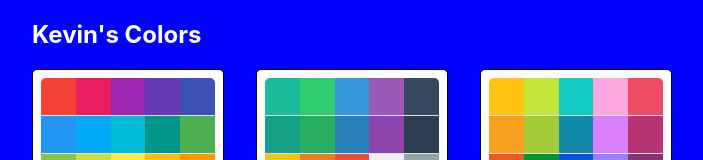
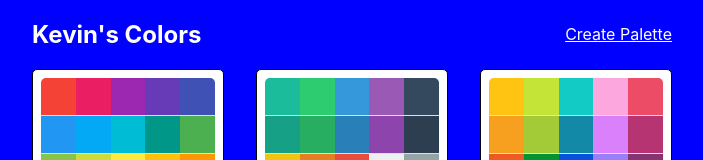
Before and after one commit to kevinapple/colors-app, a React (Create React App) app: page / in a window 1280 px wide. Shown: the top 160 px of the page, without its empty margins (288-991 px from the left). Built offline with nearby package versions, Linux system fonts and the light colour scheme.

Commit message:
Add NewPaletteForm and Link

```diff
--- a/src/App.js
+++ b/src/App.js
@@ -4,6 +4,7 @@
 import PaletteList from "./PaletteList";
 import SingleColorPalette from "./SingleColorPalette";
 import seedColors from "./seedColors";
+import NewPaletteForm from "./NewPaletteForm";
 import {generatePalette} from "./colorHelpers";
 
 class App extends Component {
@@ -15,6 +16,11 @@
   render(){
     return (
       <Switch>
+        <Route
+          exact
+          path='/palette/new'
+          render={()=> <NewPaletteForm />}
+        />
         <Route
           exact
           path='/palette/:paletteId/:colorId'
--- /dev/null
+++ b/src/NewPaletteForm.js
@@ -0,0 +1,13 @@
+import React, { Component } from 'react';
+
+class NewPaletteForm extends Component {
+    render() {
+        return (
+            <div>
+                <h1>New Palette Form </h1>
+            </div>
+        )
+    }
+}
+
+export default NewPaletteForm;
--- a/src/PaletteList.js
+++ b/src/PaletteList.js
@@ -1,4 +1,5 @@
 import React, { Component } from 'react';
+import {Link} from "react-router-dom";
 import MiniPalette from "./MiniPalette";
 import styles from "./styles/PaletteListStyles";
 import { withStyles } from '@material-ui/styles';
@@ -15,6 +16,7 @@
                 <div className={classes.container}>
                     <nav className={classes.nav}>
                         <h1>Kevin's Colors</h1>
+                        <Link to='/palette/new'>Create Palette</Link>
                     </nav>
                     <div className={classes.palettes}>
                         {palettes.map(palette => (
--- a/src/styles/PaletteListStyles.js
+++ b/src/styles/PaletteListStyles.js
@@ -17,7 +17,11 @@
         display:"flex",
         width:"100%",
         justifyContent:"space-between",
-        color:"white"
+        color:"white",
+        alignItems:"center",
+        "& a":{
+            color:"white"
+        }
     },
     palettes:{
         boxSizing:"border-box",
```
Also changed, not shown: src/styles/ColorBoxStyles.js (line endings or trailing spaces).
